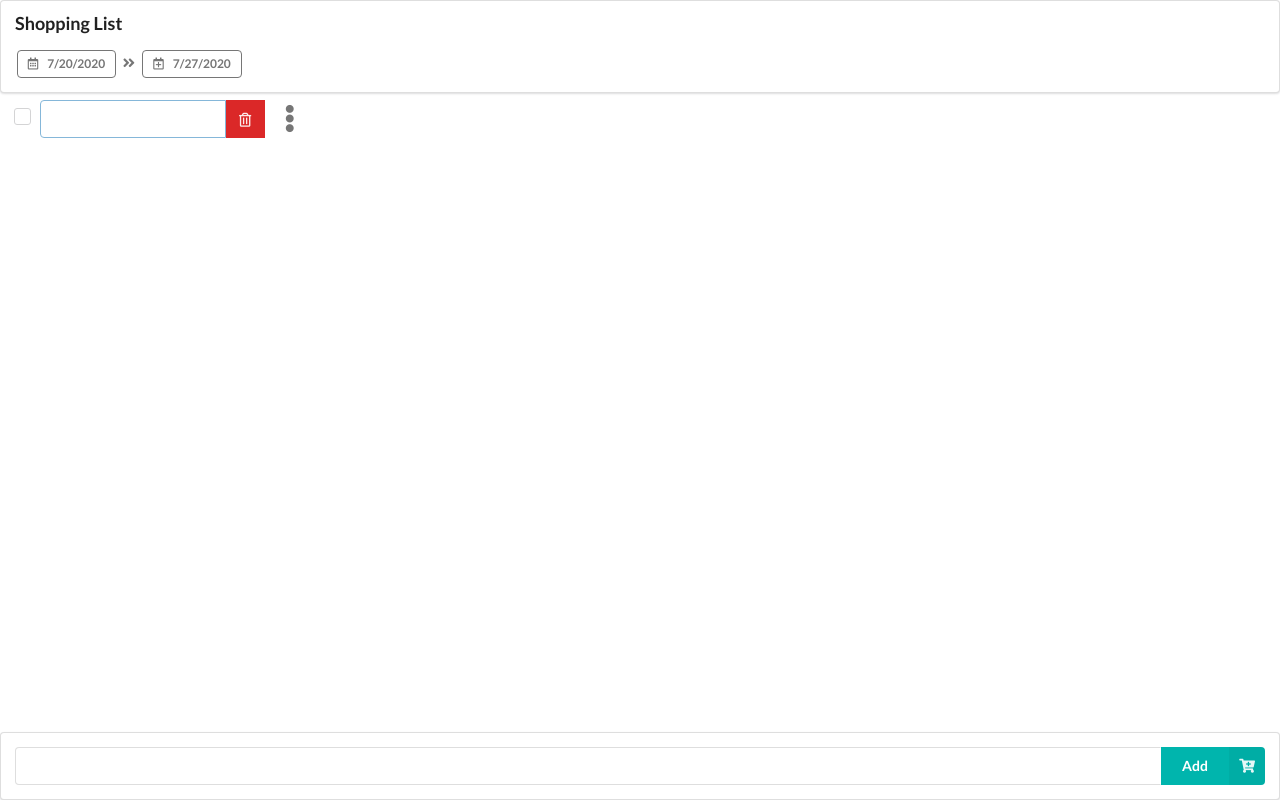
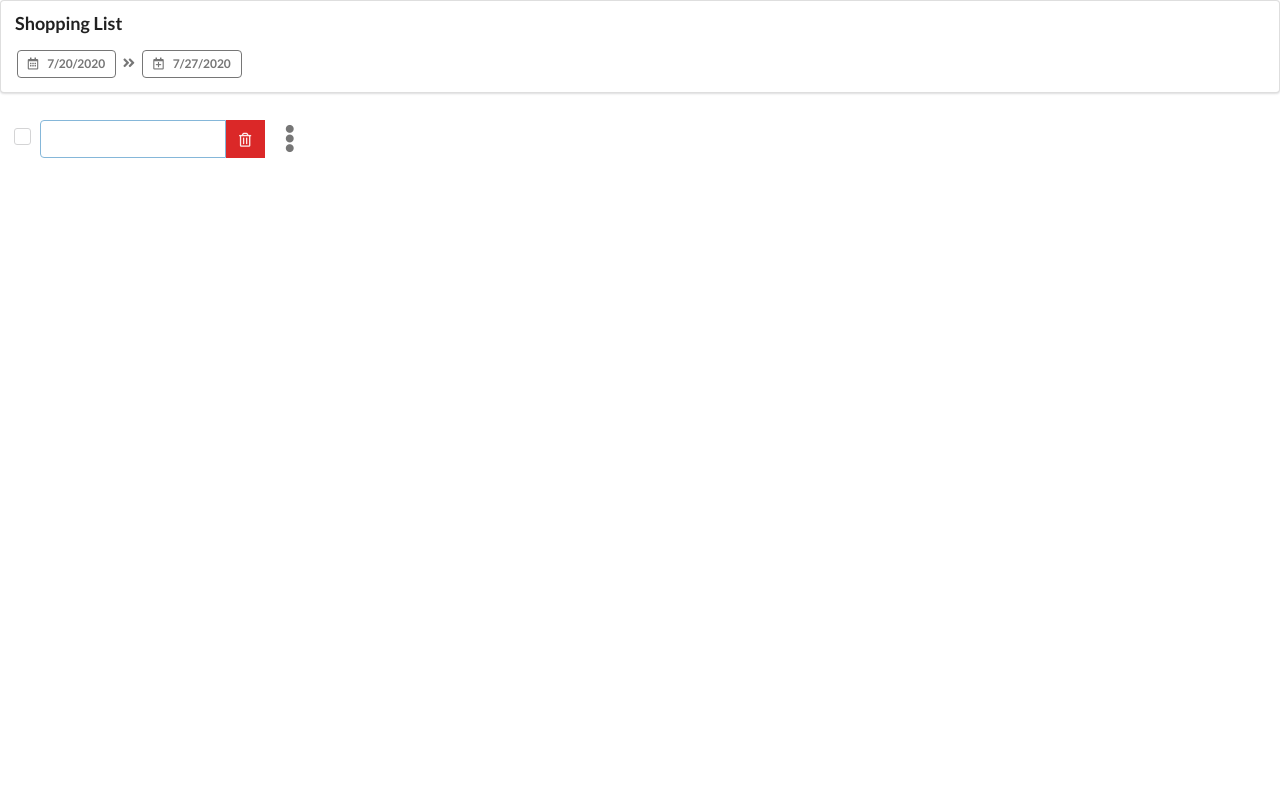
Before and after one commit to huntlyc/shopping-list, a React (Create React App) app: page / in a window 1280 px wide. Built offline with nearby package versions, Linux system fonts and the light colour scheme.

Commit message:
Removed add item form, easy enough to get by without

```diff
--- a/src/App.css
+++ b/src/App.css
@@ -18,11 +18,8 @@ body {
 }
 
 .app {
-    padding: 100px 1rem;
-}
-
-.app h1.ui.header {
-    font-size: 18px;
+    padding: 1rem;
+    padding-top: 120px;
 }
 
 header.ui.segment.fixed {
@@ -31,19 +28,26 @@ header.ui.segment.fixed {
     left: 0;
     width: 100%;
     background-color: #fff;
-    z-index: 1;
+    z-index: 2;
 }
 
-form.ui.segment.addItemForm {
-    position: fixed;
-    bottom: 0;
-    left: 0;
-    width: 100%;
+.app h1.ui.header {
+    font-size: 18px;
+}
+
+.app header hr{
+    outline: none;
+    border: none;
+    margin: 20px 0;
+    height: 1px;
+    background-color: rgba(0, 181, 173, 0.2);
+
 }
 
 .app ul.ui.list {
     margin-left: 0;
     list-style-type: none;
+    width: 300px;
 }
 
 .app ul.ui.list li {
--- a/src/App.tsx
+++ b/src/App.tsx
@@ -2,7 +2,6 @@ import React, {useState, useEffect} from 'react';
 import './App.css';
 import ShoppingList from './components/ShoppingList';
 import ShoppingListTicked from './components/ShoppingListTicked';
-import AddItemForm from './components/AddItemForm';
 import {iItem} from './components/Item';
 import DateInfo from './components/DateInfo';
 import {DragDropContext, Droppable} from 'react-beautiful-dnd';
@@ -193,7 +192,6 @@ function App() {
                     <ShoppingListTicked items={tickedItems} deleteAllTicked={deleteAllTickedItems} />
                 </>
             )}
-            <AddItemForm addItemHandler={addItemHandler} />
         </div>
     );
 }
--- a/src/components/AddItemForm.tsx
+++ /dev/null
@@ -1,58 +0,0 @@
-import React, {useRef, useState} from 'react';
-import {iItem} from './Item';
-
-type AddItemFormProps = {
-    addItemHandler: (item: iItem) => void;
-};
-
-const AddItemForm: React.FC<AddItemFormProps> = ({addItemHandler}) => {
-    const itemNameRef = useRef<HTMLInputElement>(null);
-    const [itemName, setItemName] = useState('');
-
-    const onSubmitHandler = (e: React.FormEvent) => {
-        e.preventDefault();
-
-        const newItem: iItem = {
-            id: new Date().getTime().toString(),
-            checked: false,
-            name: itemName,
-        };
-
-        addItemHandler(newItem);
-
-        // Clear input and retain focus
-        setItemName(''); // Clear the input by seting the name state to: ''
-        if (itemNameRef && itemNameRef.current) {
-            itemNameRef.current.blur();
-        }
-
-        return false;
-    };
-
-    const onNameInput = (e: React.FormEvent) => {
-        setItemName((e.target as HTMLInputElement).value);
-    };
-
-    return (
-        <form className="ui segment addItemForm" onSubmit={onSubmitHandler}>
-            <div className="ui fluid action input">
-                <label htmlFor="newItem" className="sr-only">
-                    Item Name
-                </label>
-                <input
-                    onChange={onNameInput}
-                    ref={itemNameRef}
-                    type="text"
-                    name="newItem"
-                    id="newItem"
-                    value={itemName}
-                />
-                <button className="ui teal right labeled icon button">
-                    <i className="cart plus icon" aria-hidden="true"></i>Add
-                </button>
-            </div>
-        </form>
-    );
-};
-
-export default AddItemForm;
--- a/src/components/ShoppingListTicked.tsx
+++ b/src/components/ShoppingListTicked.tsx
@@ -12,7 +12,7 @@ const ShoppingListTicked: React.FC<ShoppingListProps> = ({items, deleteAllTicked
     return (
         <section className="ticked-items ui grey">
             <h2>
-                Ticked Items{' '}
+                Found Items{' '}
                 <button className="ui red label" onClick={handleClickDeleteAllTicked}>
                     <i className="trash alternate outline icon" aria-hidden="true"></i>
                     Clear
```
Also changed, not shown: 1 other file (tests, documents, lock files or other folders).
